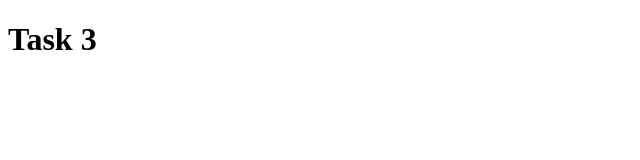
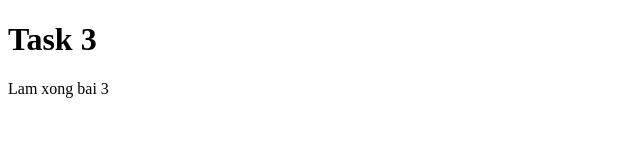
Before and after one commit to hoangnm-ndm/K1-NguyenMinhHoang-BTVN, a plain HTML site: page Task03/index.html in a window 1280 px wide. Shown: the whole page, without its empty margins (0-640 px from the left). Drawn offline with Linux system fonts and the light colour scheme.

Commit message:
Task 03: --done

```diff
--- a/Task03/index.html
+++ b/Task03/index.html
@@ -7,5 +7,6 @@
 	</head>
 	<body>
 		<h1>Task 3</h1>
+		<p>Lam xong bai 3</p>
 	</body>
 </html>
```
Also changed, not shown: 1 other file.
